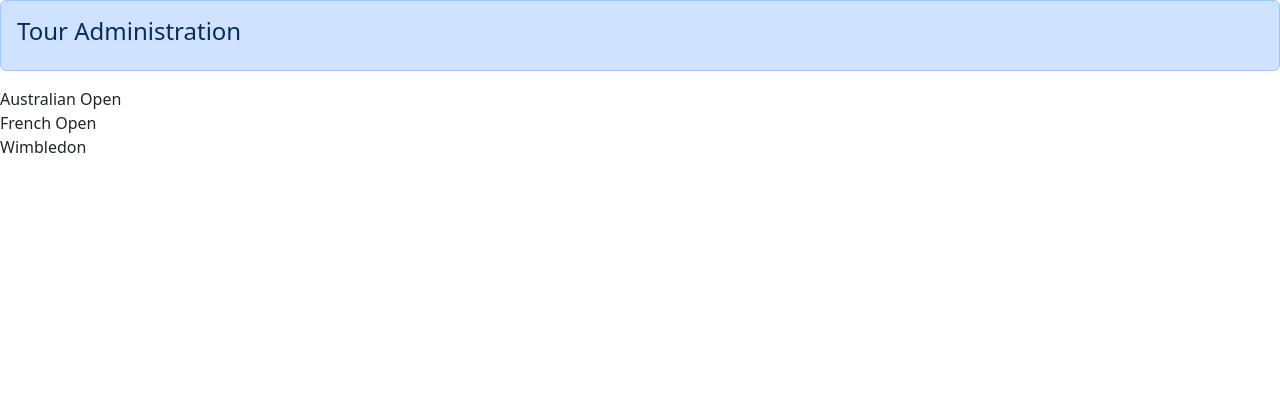
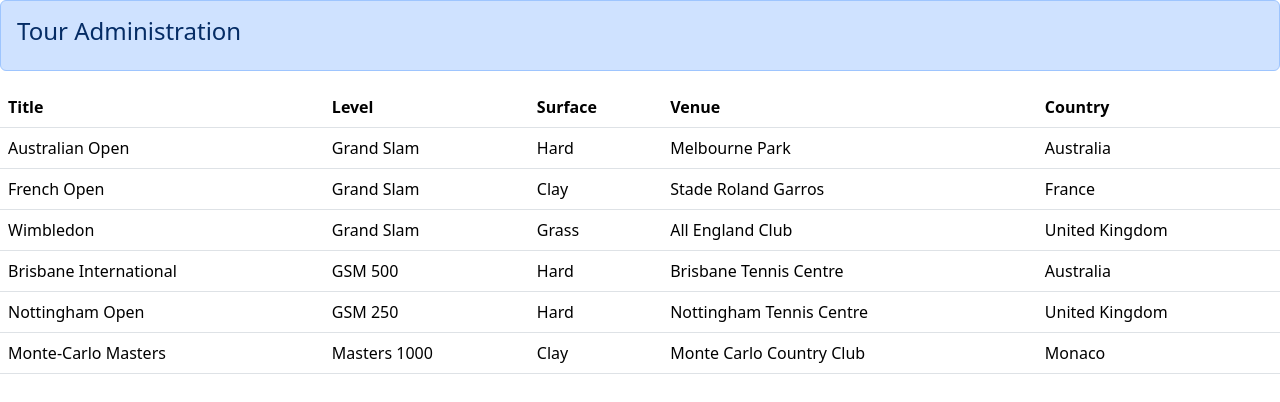
Before and after one commit to dazpaz/GameSetMatch, an Angular app in the folder src/WebApps/TourAdmin/: page / in a window 1280 px wide. Shown: the top 402 px of the page. Built offline with nearby package versions, Linux system fonts and the light colour scheme.

Commit message:
Show tournament list (#5)
* Remove obsolete e2e test

* Add additional test tournaments

* Display tournament list in a table

* Change Surface and Level to string enums

```diff
--- a/src/WebApps/TourAdmin/src/app/tour/tournament-data.ts
+++ b/src/WebApps/TourAdmin/src/app/tour/tournament-data.ts
@@ -40,6 +40,45 @@
       mensDoubles: true,
       womensDoubles: true,
       mixedDoubles: true
+    },
+    {
+      tournamentId: '4',
+      title: 'Brisbane International',
+      level: TournamentLevel.GSM500,
+      surface: Surface.Hard,
+      venue: 'Brisbane Tennis Centre',
+      country: 'Australia',
+      mensSingles: true,
+      womensSingles: true,
+      mensDoubles: true,
+      womensDoubles: true,
+      mixedDoubles: false
+    },
+    {
+      tournamentId: '5',
+      title: 'Nottingham Open',
+      level: TournamentLevel.GSM250,
+      surface: Surface.Hard,
+      venue: 'Nottingham Tennis Centre',
+      country: 'United Kingdom',
+      mensSingles: false,
+      womensSingles: true,
+      mensDoubles: false,
+      womensDoubles: true,
+      mixedDoubles: false
+    },
+    {
+      tournamentId: '6',
+      title: 'Monte-Carlo Masters',
+      level: TournamentLevel.GSM1000,
+      surface: Surface.Clay,
+      venue: 'Monte Carlo Country Club',
+      country: 'Monaco',
+      mensSingles: true,
+      womensSingles: false,
+      mensDoubles: true,
+      womensDoubles: false,
+      mixedDoubles: false
     }
   ]
 }
--- a/src/WebApps/TourAdmin/src/app/tour/tournament-list.component/tournament-list.component.html
+++ b/src/WebApps/TourAdmin/src/app/tour/tournament-list.component/tournament-list.component.html
@@ -1,5 +1,23 @@
-<div>
-    @for(tournament of tournaments(); track tournament.tournamentId) {
-        <div>{{ tournament.title }}</div>
-    }
+<div class="table-responsive">
+    <table class="table">
+        <thead>
+            <tr>
+                <th>Title</th>
+                <th>Level</th>
+                <th>Surface</th>
+                <th>Venue</th>
+                <th>Country</th>
+            </tr>
+        </thead>
+        <tbody>
+            @for(tournament of tournaments(); track tournament.tournamentId) {
+                <tr>
+                    <td>{{ tournament.title }}</td>
+                    <td>{{ tournament.level }}</td>
+                    <td>{{ tournament.surface }}</td>
+                    <td>{{ tournament.venue }}</td>
+                    <td>{{ tournament.country }}</td>
+                </tr>
+            }
+    </table>
 </div>
--- a/src/WebApps/TourAdmin/src/app/tour/tournament.ts
+++ b/src/WebApps/TourAdmin/src/app/tour/tournament.ts
@@ -1,16 +1,16 @@
 export enum Surface {
-    Grass,
-    Clay,
-    Hard,
-    Carpet
+    Grass = "Grass",
+    Clay = "Clay",
+    Hard = "Hard",
+    Carpet = "Carpet"
 }
 
 export enum TournamentLevel {
-    GrandSlam,
-    TourFinals,
-    Masters1000,
-    ATP500,
-    ATP250
+    GrandSlam = "Grand Slam",
+    TourFinals = "Tour Finals",
+    GSM1000 = "Masters 1000",
+    GSM500 = "GSM 500",
+    GSM250 = "GSM 250"
 }
 
 export interface ITournament {
```
Also changed, not shown: 1 other file (tests, documents, lock files or other folders).
